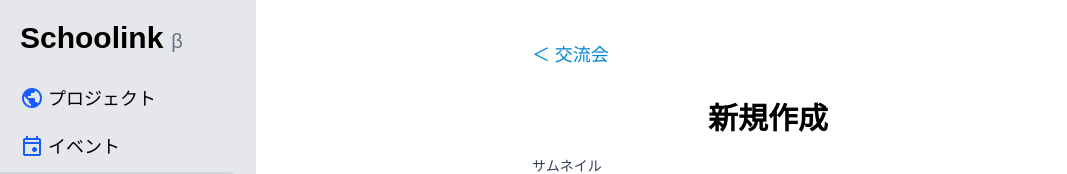
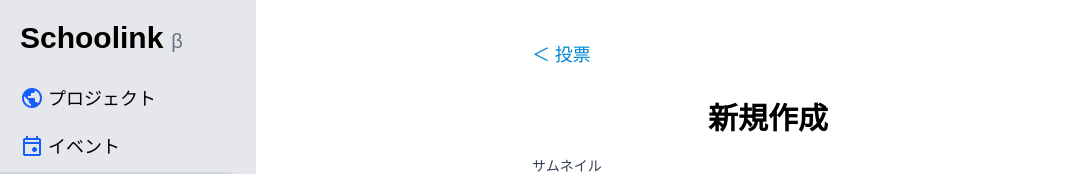
Before and after one commit to Dev-TRANs/Schoolink, a SvelteKit app in the folder client/: page /polls/create in a window 1280 px wide. Shown: the top 174 px of the page, without its empty margins (0-1067 px from the left). Built offline with nearby package versions, Linux system fonts and the light colour scheme; no server answers; sample sign-in values are in the browser's storage; a web font is replaced by a local one.

Commit message:
fix: 交流会 -> 投票

```diff
--- a/client/src/routes/polls/create/+page.svelte
+++ b/client/src/routes/polls/create/+page.svelte
@@ -62,7 +62,7 @@
   </script>
 
   <div class="w-full flex items-center flex-col max-w-lg mx-auto px-5">
-    <a class="text-lg text-sky-600 text-left w-full hover:underline" href="/polls">＜ 交流会</a>
+    <a class="text-lg text-sky-600 text-left w-full hover:underline" href="/polls">＜ 投票</a>
     <h1 class="text-3xl font-bold text-cente mt-8">新規作成</h1>
     <form on:submit|preventDefault={handleSubmit} class="mt-5 w-full" bind:this={formElement}>
       <ImgField
```
